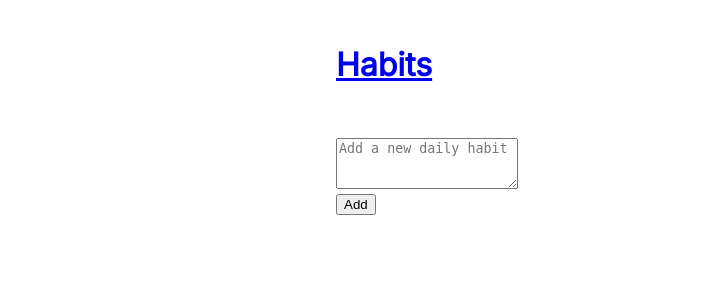
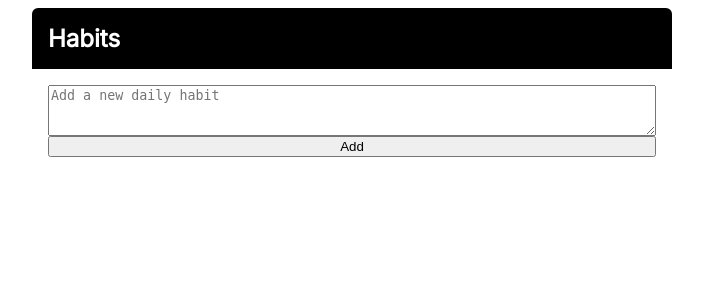
Before and after one commit to cgit6/flask_app_habit_track, a Flask app: page /add in a window 1280 px wide. Shown: the top 300 px of the page, without its empty margins (288-991 px from the left). Run offline with Flask 3, Linux system fonts and the light colour scheme.

Commit message:
update style

```diff
--- a/static/css/style.css
+++ b/static/css/style.css
@@ -11,7 +11,42 @@ body {
 /* header 跟 main 的樣式 */
 .header,
 .main {
-  max-width: 4rem;
+  max-width: 40rem;
   margin: 0 auto;
   padding: 1rem;
 }
+
+/*  */
+
+.header {
+  display: flex;
+  /* flex-direction: row; */
+  background: #000;
+  color: #fff;
+  justify-content: space-between;
+  /* 置中 */
+  align-items: center;
+  border-radius: 6px 6px 0px 0px;
+}
+
+.header__link {
+  text-decoration: none;
+  color: inherit;
+  /* 視覺變化 */
+  transition: color 0.1s ease-in-out;
+}
+
+.header__link:hover {
+  color: bisque;
+}
+
+.header__logo {
+  margin: 0;
+  font-size: 1.5rem;
+}
+
+.form {
+  display: flex;
+  flex-direction: column;
+  font-size: 1.1rem;
+}
```
Also changed, not shown: note.md (added).
